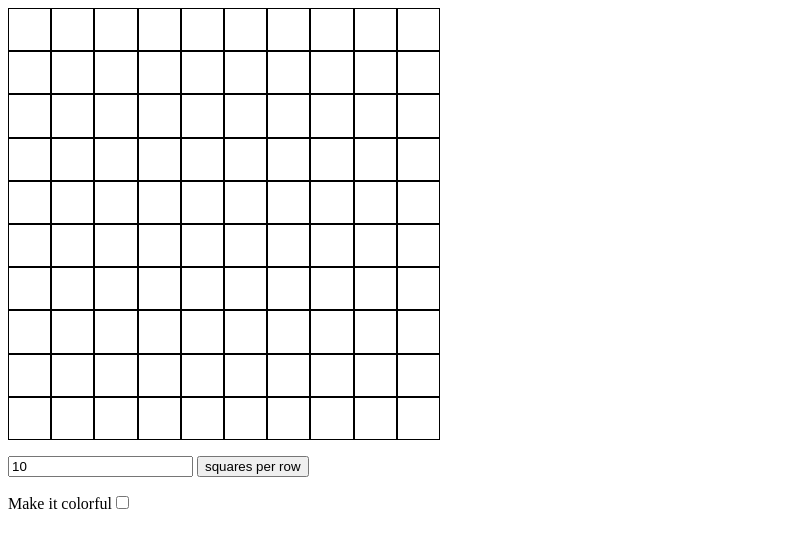
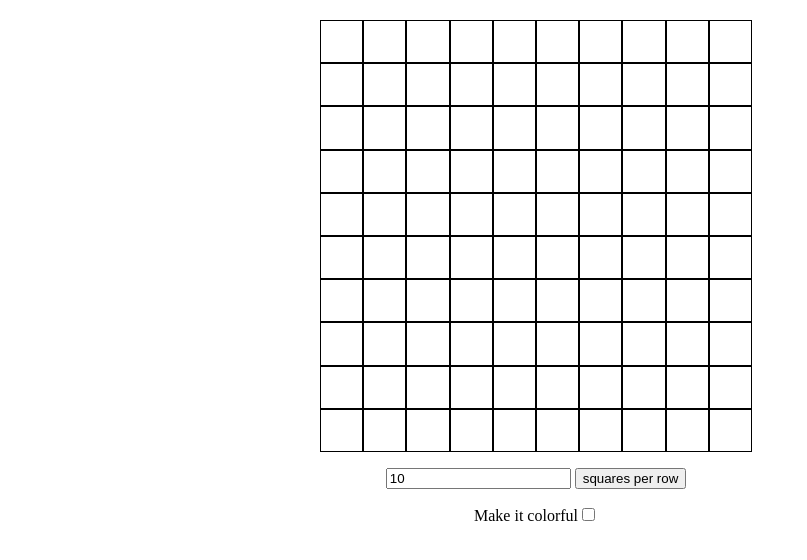
Before and after one commit to austinnormancore/etch-a-sketch, a plain HTML site: page index.html in a window 1280 px wide. Shown: the whole page, without its empty margins (0-807 px from the left). Drawn offline with Linux system fonts and the light colour scheme.

Commit message:
change to visual layout

```diff
--- a/styles.css
+++ b/styles.css
@@ -1,11 +1,17 @@
 body {
-	align-items: center;
+	margin:auto;
+	width: 50%;
+	padding-top: 20px;
 }
 
 .container {
 	width: 432px;
 	display: grid;
+}
 
+.inputs {
+	width: 432px;
+	text-align: center;
 }
 
 .square {
```
Also changed, not shown: index.html (+2 -0 lines).
